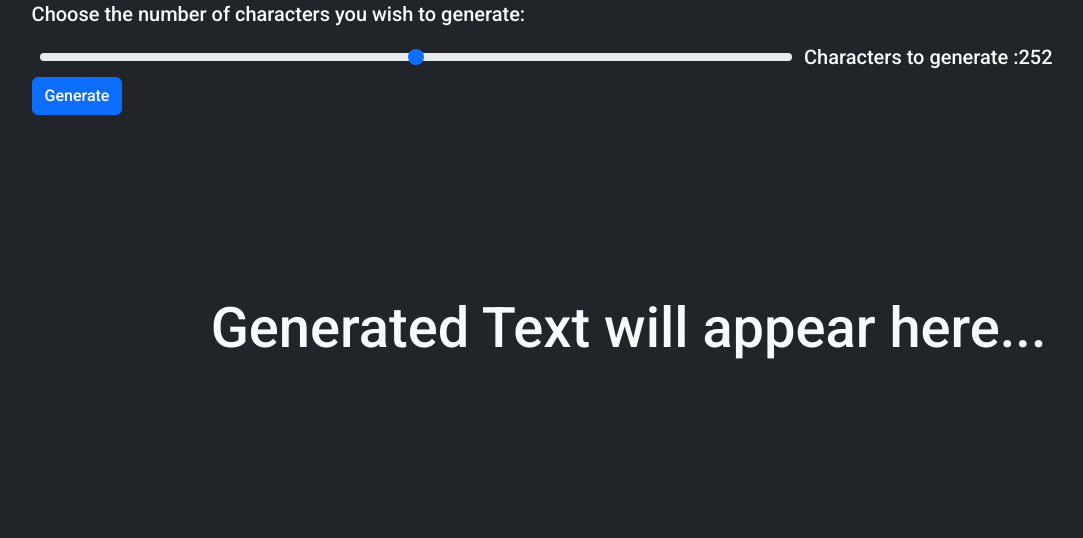
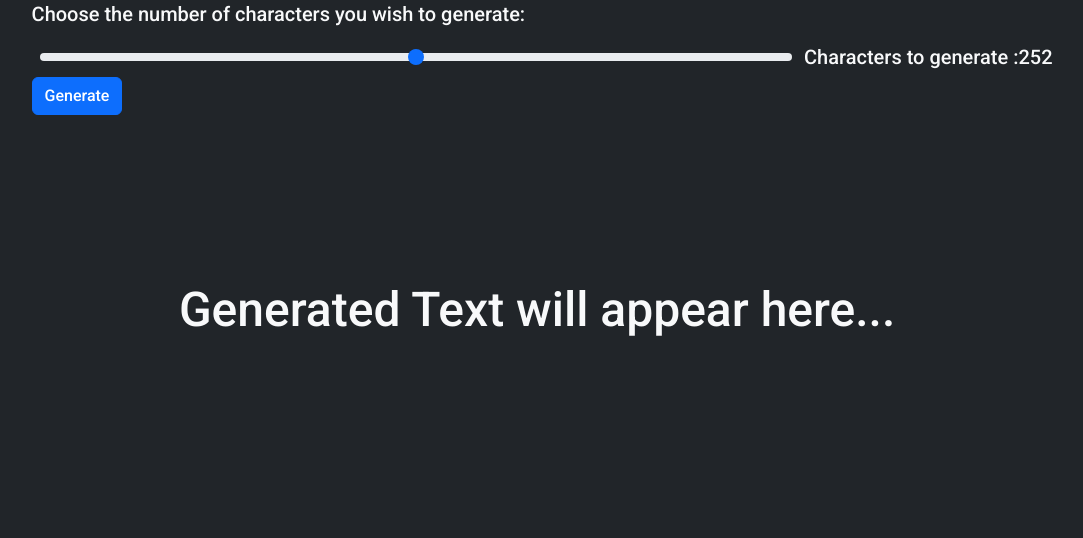
Before and after one commit to Shubhabrata08/TextPredictionUsingGPT, a Django app: page /gpt1/ in a window 1280 px wide. Shown: the part 275-813 px from the top of the page, without its empty margins (96-1179 px from the left). After the commit the page ends 611 px from the top, so only its background shows below. Run offline with Django 4.2, Linux system fonts and the light colour scheme; some libraries are stand-ins or nearby versions.

Commit message:
new line fixed

```diff
--- a/api/views.py
+++ b/api/views.py
@@ -22,6 +22,9 @@ def modelTest(request):
     # context[0]
     outputString=decode(m.generate(context, max_new_tokens=num_char)[0].tolist())
     # outputString=outputString.replace("\n",'<br />')
+    print(outputString[:1])
+    while(outputString[:1]=="\n"):
+        outputString=outputString[1:]
     output={'outputString':outputString}
     print(output)
     return JsonResponse(output)
--- a/static/css/gpt1page.css
+++ b/static/css/gpt1page.css
@@ -56,6 +56,6 @@ button {
 
 .genFont
 {
-    font-size: 3.5rem;
+    font-size: 3rem;
     white-space: pre-wrap;
 }
```
